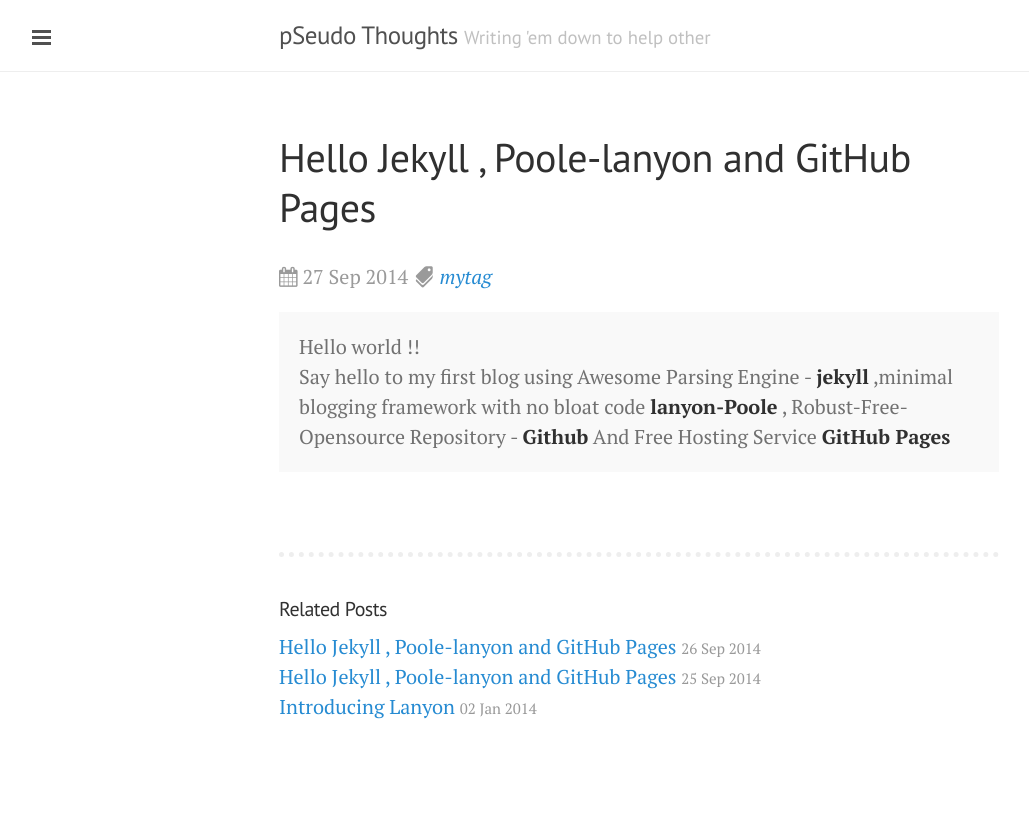
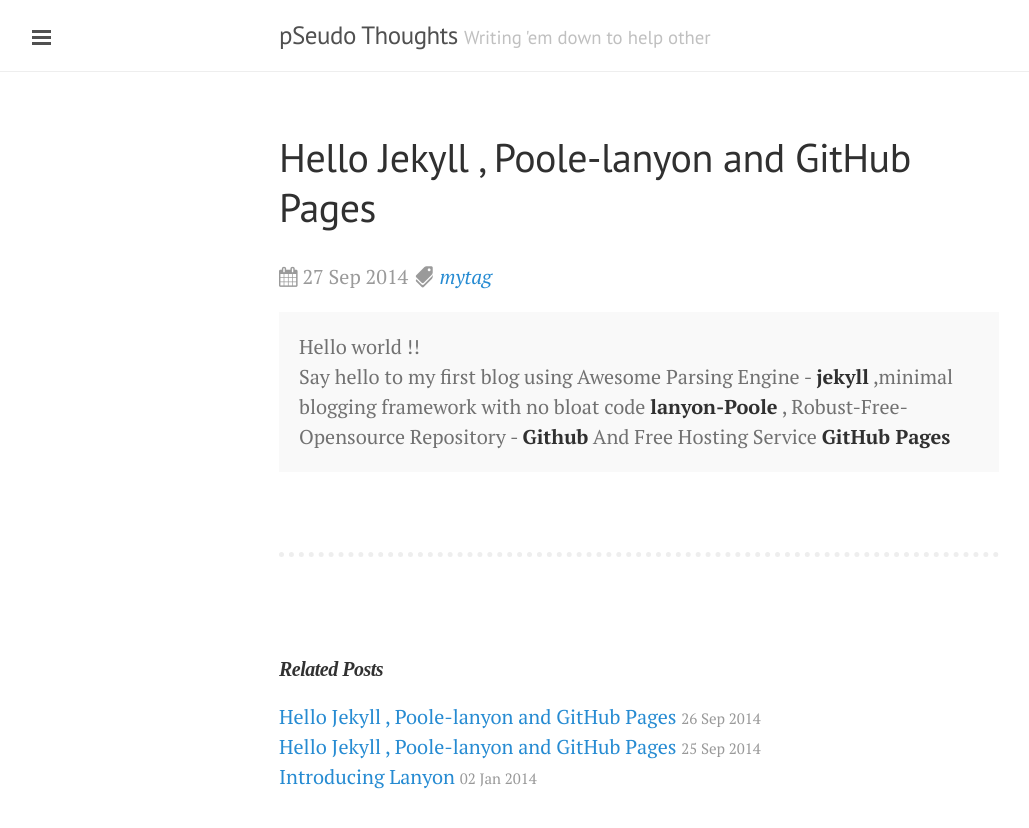
Before and after one commit to DharmeshPandav/dharmeshpandav.github.io, a Jekyll site: the page built from _posts/2014-09-27-Hello jekyll.md, in a window 1280 px wide. Shown: the top 828 px of the page, without its empty margins (1-1030 px from the left). Built offline with Jekyll 4.4.1, drawn with Linux system fonts in a browser that asks for light colours; nearby versions of some CDN libraries; Markdown is read by kramdown in place of the engine named in the settings.

```diff
--- a/_layouts/post.html
+++ b/_layouts/post.html
@@ -38,7 +38,7 @@ comments:   true
 </div>
 
 <div class="related">
-  <h4>Related Posts</h4>
+  <h4 class="inline-title">Related Posts</h4>
   <ul class="related-posts">
     {% for post in site.related_posts limit:3 %}
       <li>
```
